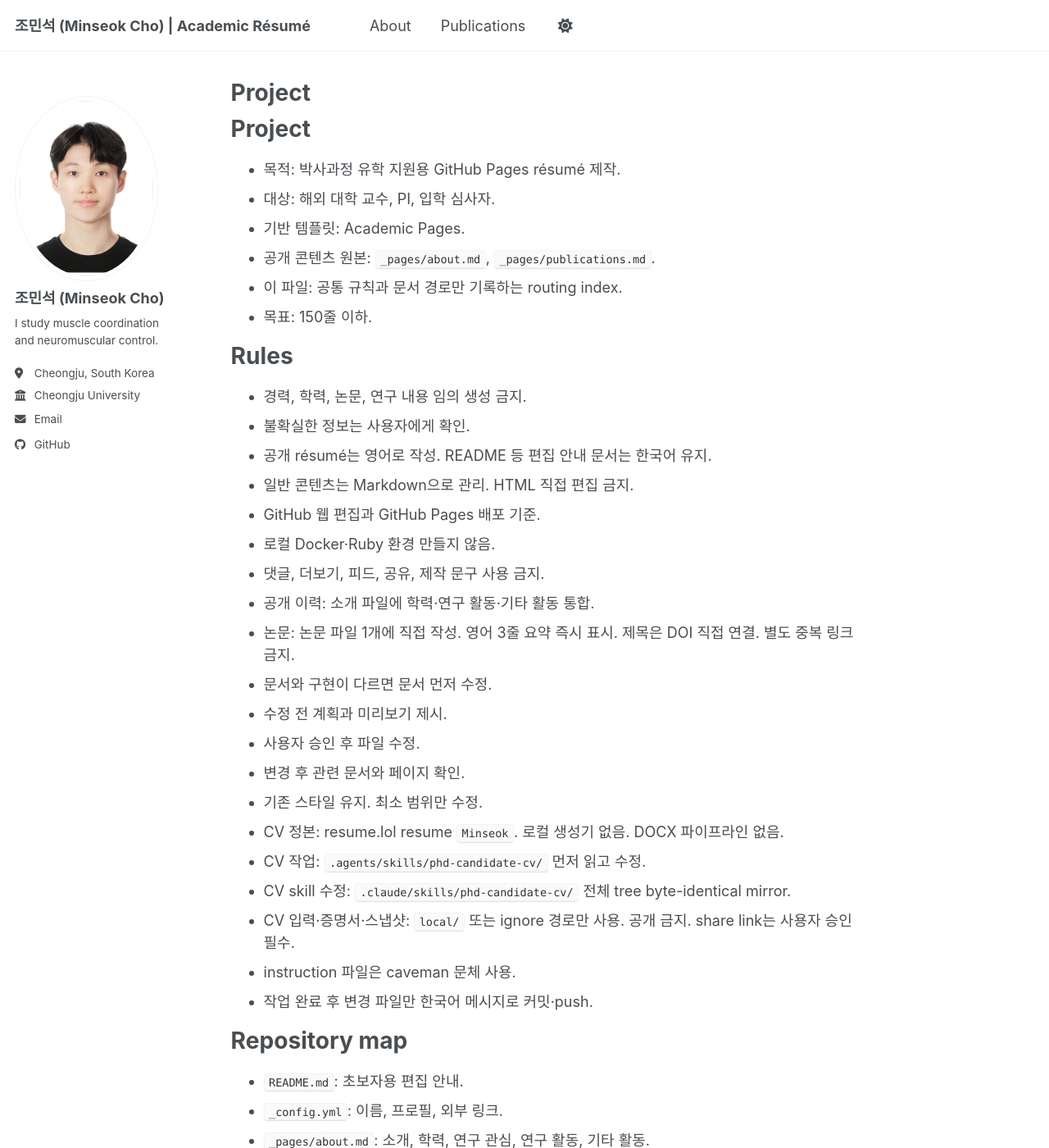
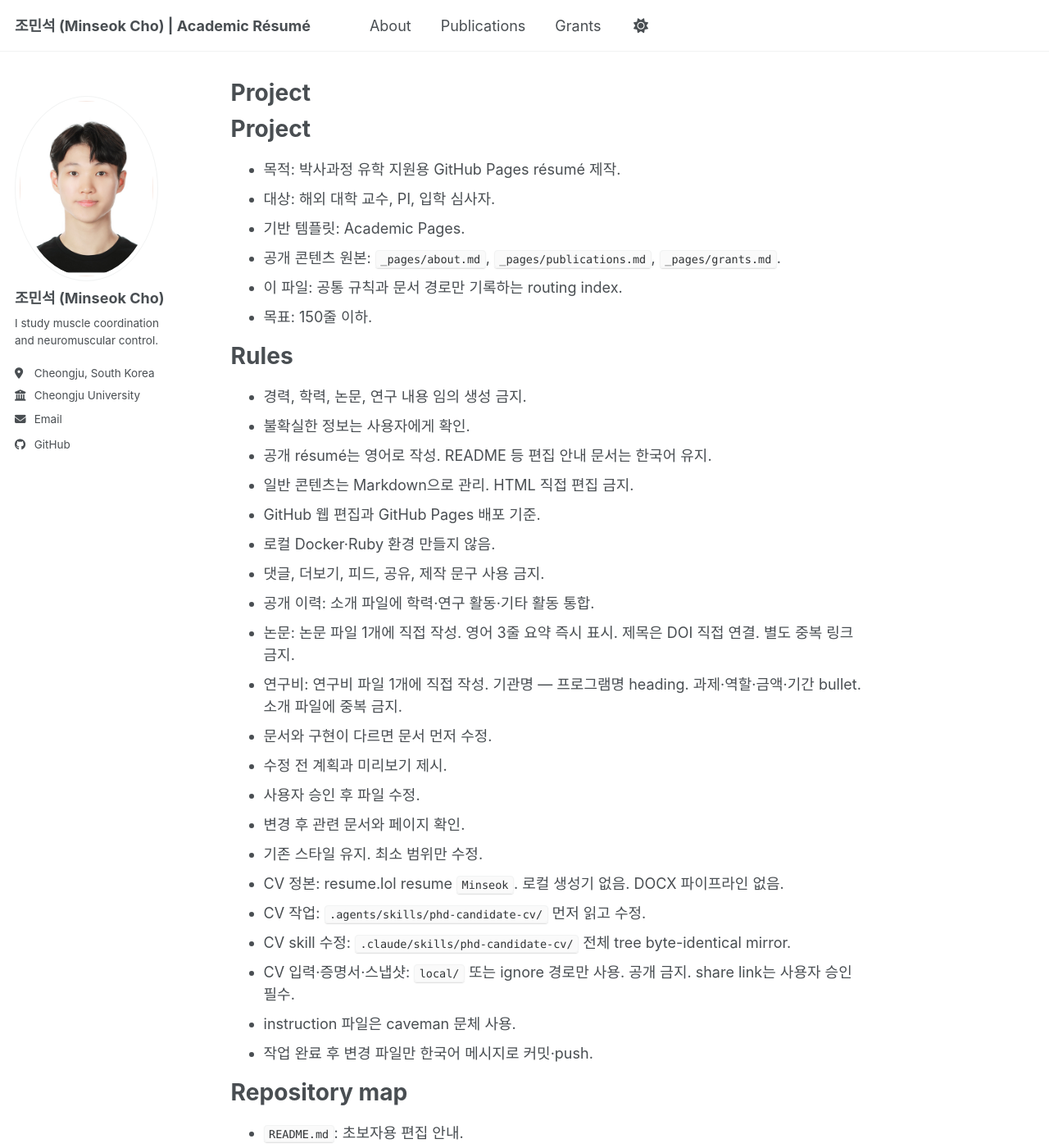
Before and after one commit to Rukkha1024/Rukkha1024.github.io, a Jekyll site: the page built from AGENTS.md, in a window 1280 px wide and 1400 px high. Shown: the whole window at 82% size. Built offline with Jekyll 4.4.1, drawn with Linux system fonts in a browser that asks for light colours; our own code applies the rules of GitHub Pages for plain Markdown files; a style sheet for code colours, icons or effects is not loaded; some of the changed text lies outside the part shown.

Commit message:
Grants를 별도 페이지로 분리
- _pages/grants.md 신설: 기관명 — 프로그램명 heading, 과제·역할·금액·기간 bullet
- about.md의 Grants 섹션 제거, 상단 메뉴에 Grants 추가
- AGENTS/CLAUDE·README·CV skill 사실 출처에 grants.md 반영

Co-Authored-By: Claude Fable 5 <noreply@anthropic.com>
Claude-Session: https://claude.ai/code/session_017wQ2nwmg1VFG71oLWvTZJ9

```diff
--- a/AGENTS.md
+++ b/AGENTS.md
@@ -3,7 +3,7 @@
 - 목적: 박사과정 유학 지원용 GitHub Pages résumé 제작.
 - 대상: 해외 대학 교수, PI, 입학 심사자.
 - 기반 템플릿: Academic Pages.
-- 공개 콘텐츠 원본: `_pages/about.md`, `_pages/publications.md`.
+- 공개 콘텐츠 원본: `_pages/about.md`, `_pages/publications.md`, `_pages/grants.md`.
 - 이 파일: 공통 규칙과 문서 경로만 기록하는 routing index.
 - 목표: 150줄 이하.
 
@@ -18,6 +18,7 @@
 - 댓글, 더보기, 피드, 공유, 제작 문구 사용 금지.
 - 공개 이력: 소개 파일에 학력·연구 활동·기타 활동 통합.
 - 논문: 논문 파일 1개에 직접 작성. 영어 3줄 요약 즉시 표시. 제목은 DOI 직접 연결. 별도 중복 링크 금지.
+- 연구비: 연구비 파일 1개에 직접 작성. 기관명 — 프로그램명 heading. 과제·역할·금액·기간 bullet. 소개 파일에 중복 금지.
 - 문서와 구현이 다르면 문서 먼저 수정.
 - 수정 전 계획과 미리보기 제시.
 - 사용자 승인 후 파일 수정.
@@ -36,6 +37,7 @@
 - `_config.yml`: 이름, 프로필, 외부 링크.
 - `_pages/about.md`: 소개, 학력, 연구 관심, 연구 활동, 기타 활동.
 - `_pages/publications.md`: 전체 논문 목록과 영어 3줄 요약.
+- `_pages/grants.md`: 연구비 수주 목록.
 - `_data/navigation.yml`: 상단 메뉴.
 - `.agents/skills/phd-candidate-cv/`: 비공개 대학원 지원 CV instruction. 정본.
 - `.claude/skills/phd-candidate-cv/`: `.agents` CV skill의 byte-identical runtime mirror.
--- a/_data/navigation.yml
+++ b/_data/navigation.yml
@@ -4,3 +4,6 @@ main:
 
   - title: "Publications"
     url: /publications/
+
+  - title: "Grants"
+    url: /grants/
```
Also changed, not shown: CLAUDE.md (+3 -1 lines), README.md (+1 -0 lines), _pages/about.md (+0 -4 lines), _pages/grants.md (added, +15 -0 lines), .agents/skills/phd-candidate-cv/SKILL.md, .claude/skills/phd-candidate-cv/SKILL.md.
